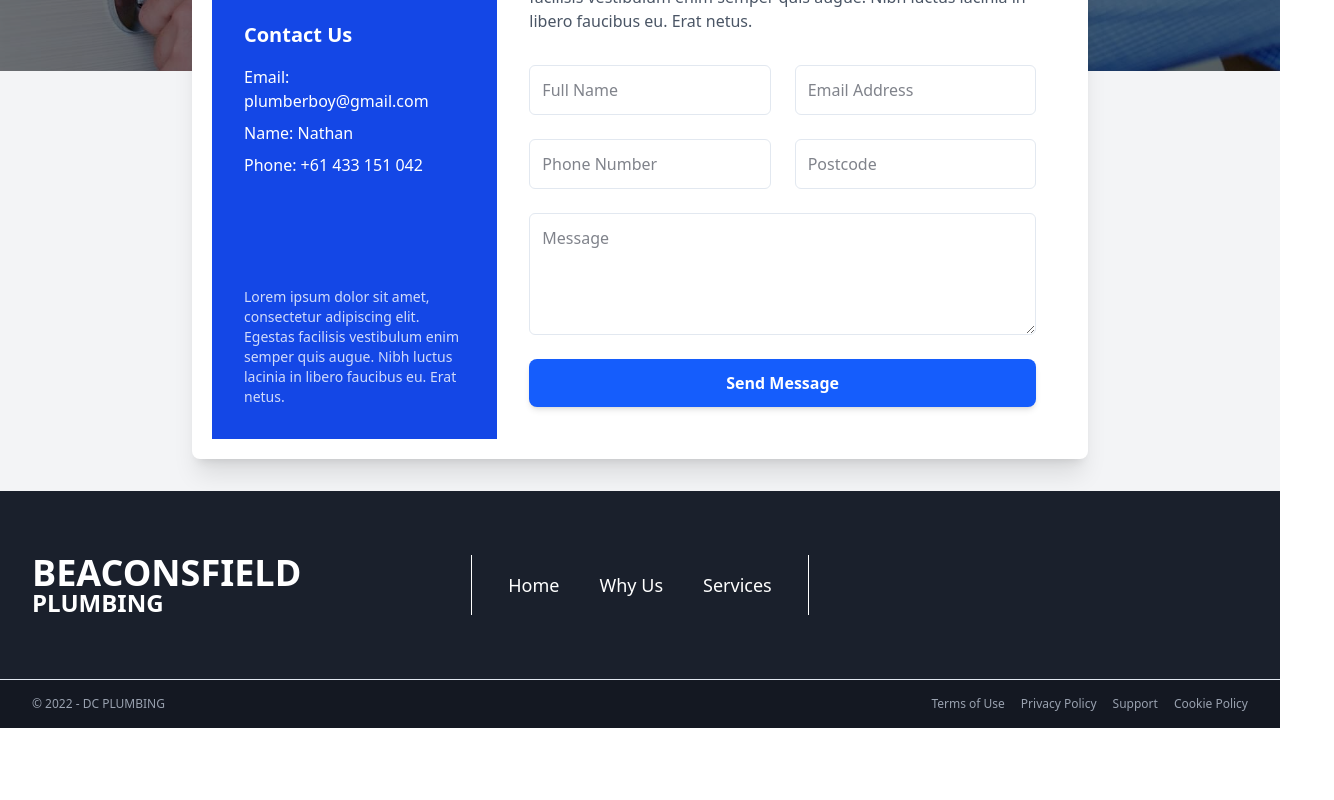
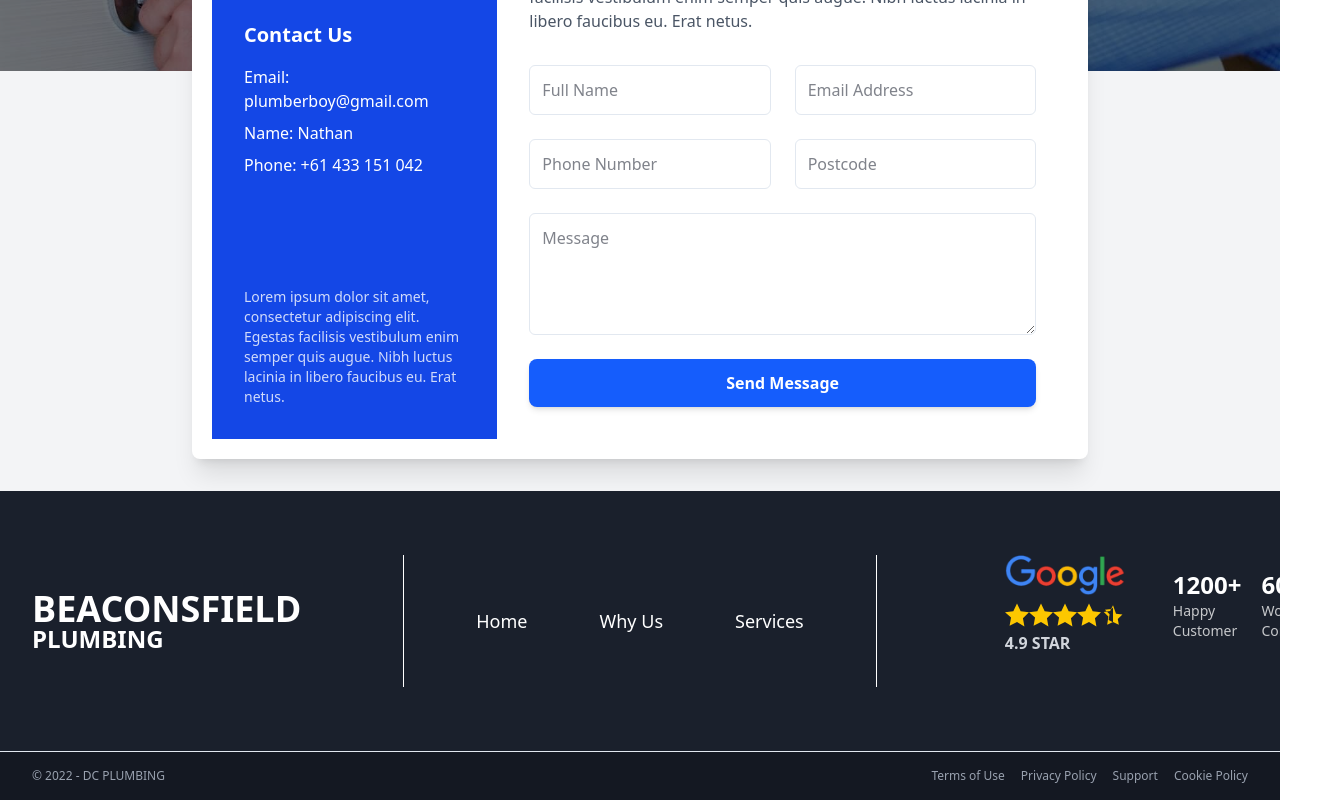
Before and after one commit to Rahul-bakawale/pro-plumb, a Next.js app: page /about in a window 1280 px wide. Shown: the part 1563-2363 px from the top of the page, 1334 px wide, since content can reach past the window. Before the commit the page ends 2291 px from the top, so only its background shows below. Built offline with nearby package versions, Linux system fonts and the light colour scheme.

Commit message:
Fix ui changes

```diff
--- a/src/components/Footer.tsx
+++ b/src/components/Footer.tsx
@@ -1,14 +1,14 @@
 'use-client'
 import React from 'react';
 
-const Footer = ({ handleClick}: any) => {
+const Footer = ({ handleClick }: any) => {
   return (
     <footer className="bg-[#1A202C] text-white"> {/* Darker background color for the main footer section */}
       {/* Top section of the footer */}
       <div className="w-full mx-auto px-4 sm:px-6 lg:px-8 py-8 md:py-16 border-b border-gray-200">
-        <div className="grid grid-cols-1 md:grid-cols-3 lg:grid-cols-3 gap-y-8 md:gap-y-0 items-center text-center md:text-left">
+        <div className="grid grid-cols-1 md:grid-cols-5 gap-y-2 md:gap-y-0 items-center text-center md:text-left">
           {/* Logo Text - Styled to look like the image logo */}
-          <div className="flex flex-col items-center md:items-start">
+          <div className="flex flex-col items-center md:items-start md:col-span-1">
             <span className="text-4xl font-extrabold text-white leading-none">BEACONSFIELD</span>
             <span className="text-2xl font-bold text-white relative leading-none">
               PLUMBING
@@ -16,20 +16,47 @@ const Footer = ({ handleClick}: any) => {
           </div>
 
           {/* Navigation Links - Centered on desktop */}
-          <div className="flex flex-col md:flex-row md:justify-center items-center h-full space-y-4 md:space-y-0 md:space-x-8 text-lg">
-            <div className="hidden md:block h-full w-[1px] bg-white bg-opacity-20 mx-4"></div>
-            <button onClick={() => handleClick('home')} className="hover:text-gray-300 transition duration-300"  style={{ marginLeft: "20px", marginRight: "20px" }}
-            >
-              Home
-            </button>
+     <div className="flex flex-col md:flex-row md:justify-center items-center h-full space-y-4 md:space-y-0 md:space-x-18 text-lg md:col-span-3">
+    <div className="hidden md:block h-full w-[1px] bg-white bg-opacity-20"></div>
+    <button onClick={() => handleClick('home')} className="hover:text-gray-300 transition duration-300">
+        Home
+    </button>
+    <button onClick={() => handleClick('whyus')} className="hover:text-gray-300 transition duration-300">
+        Why Us
+    </button>
+    <button onClick={() => handleClick('service')} className="hover:text-gray-300 transition duration-300">
+        Services
+    </button>
+    <div className="hidden md:block h-full w-[1px] bg-white bg-opacity-20"></div>
+</div>
 
-            <button onClick={() => handleClick('whyus')} className="hover:text-gray-300 transition duration-300"  style={{ marginLeft: "20px", marginRight: "20px" }}>
-              Why Us
-            </button>
-            <button onClick={() => handleClick('service')} className="hover:text-gray-300 transition duration-300"  style={{ marginLeft: "20px", marginRight: "20px" }}>
-              Services
-            </button>
-            <div className="hidden md:block h-full w-[1px] bg-white bg-opacity-20 mx-4"></div>
+          <div className="flex flex-col md:flex-row items-start md:items-center gap-8 md:gap-12 mb-8 md:col-span-1">
+            <div className="flex flex-col items-start">
+              <img src="/google.png" alt="Google Logo" className="h-8 md:h-10 mb-1 md:mb-2" />
+              <div className="flex items-center">
+                {[...Array(4)].map((_, i) => (
+                  <svg key={i} className="h-5 w-5 md:h-6 md:w-6 fill-yellow-400 text-yellow-400" viewBox="0 0 24 24" fill="currentColor">
+                    <path d="M12 .587l3.668 7.568 8.332 1.151-6.064 5.828 1.48 8.279L12 18.896l-7.416 3.816 1.48-8.279L.001 9.306l8.332-1.151L12 .587z" />
+                  </svg>
+                ))}
+                <svg className="h-5 w-5 md:h-6 md:w-6 fill-yellow-400 text-yellow-400" viewBox="0 0 24 24" fill="currentColor">
+                  <path d="M12 2.25l-2.83 5.81-6.42.88 4.65 4.5L6.18 21.75 12 18.896l5.82 2.854-1.02-5.69 4.65-4.5-6.42-.88L12 2.25zm0 2.25v14.646l-4.41-2.16 1.02-5.69-4.65-4.5 6.42-.88L12 4.5z" />
+                </svg>
+              </div>
+              <span className="text-sm md:text-base font-semibold text-gray-300 mt-1">4.9 STAR</span>
+            </div>
+
+            {/* Happy Customer & Work Completed */}
+            <div className="flex gap-4 md:gap-5">
+              <div className="flex flex-col items-start">
+                <span className="text-xl md:text-2xl font-bold">1200+</span>
+                <span className="text-sm opacity-75">Happy Customer</span>
+              </div>
+              <div className="flex flex-col items-start">
+                <span className="text-xl md:text-2xl font-bold">600+</span>
+                <span className="text-sm opacity-75">Work Completed</span>
+              </div>
+            </div>
           </div>
 
           {/* This empty div is for spacing and alignment on the grid */}
@@ -49,7 +76,9 @@ const Footer = ({ handleClick}: any) => {
             <a href="#" className="hover:text-gray-300 transition duration-300">Cookie Policy</a>
           </div>
         </div>
+
       </div>
+
     </footer>
   );
 };
--- a/src/components/Header.tsx
+++ b/src/components/Header.tsx
@@ -43,11 +43,7 @@ const Header = ({ handleClick }: any) => {
         <div className="flex justify-between items-center">
           {/* Beaconsfield Plumbing Logo/Text */}
           <div className="flex items-center">
-            <img
-              src="/logo.png" // Replace with your logo path (public/logo.png for Next.js or /src/assets/logo.png if React)
-              alt="Beaconsfield Plumbing"
-              className="sm:h-[15px] sm:w-[40px] h-[32px] w-[140px] lg:h-[50px] lg:w-[250px]"
-              />
+
           </div>
 
           {/* Desktop Navigation Links */}
--- a/src/components/Hero.tsx
+++ b/src/components/Hero.tsx
@@ -21,49 +21,27 @@ const Hero = React.forwardRef((props, ref:any)  => {
         <div className="absolute inset-0 bg-black opacity-60"></div>
 
         <div className="container mx-auto px-4 relative z-10 h-full flex items-center">
-          <div className="grid md:grid-cols-2 gap-12 md:gap-20 items-center w-full">
+          <div className="grid md:grid-cols-2 gap-10 md:gap-10 items-center w-full">
             {/* Left Column: Heading, Description, Google Reviews */}
-            <div>
-              <h1 className="font-poppins font-medium text-4xl md:text-[60px] mb-2 md:mb-4 leading-tight">
+            <div className='mt-16'>
+                  <img
+              src="/logo.png" // Replace with your logo path (public/logo.png for Next.js or /src/assets/logo.png if React)
+              alt="Beaconsfield Plumbing"
+              className="sm:h-[15px] sm:w-[40px] h-[50px] w-[300px] lg:h-[250px] lg:w-[750px]"
+              />
+              <h5 className="font-poppins font-medium text-2xl md:text-[45px] mb-2 md:mb-4 leading-tight">
                 We Solve Your<br className="hidden md:inline" />
                 Plumbing Problems
-              </h1>
-              <h2 className='font-poppins font-small text-2xl md:text-[45px] mb-4 md:mb-6'>
+              </h5>
+              {/* <h2 className='font-poppins font-small text-2xl md:text-[45px] mb-4 md:mb-6'>
                 Quickly and Expertly you deserve
               </h2>
               <p className="text-sm md:text-xl mb-6 opacity-90 leading-relaxed max-w-lg">
                 Providing Reliable Plumbing Services for your home or business so that you can focus on more important tasks in your life
-              </p>
+              </p> */}
 
               {/* Google Reviews Section */}
-              <div className="flex flex-col md:flex-row items-start md:items-center gap-8 md:gap-12 mb-8">
-                <div className="flex flex-col items-start">
-                  <img src="/google.png" alt="Google Logo" className="h-8 md:h-10 mb-1 md:mb-2" />
-                  <div className="flex items-center">
-                    {[...Array(4)].map((_, i) => (
-                      <svg key={i} className="h-5 w-5 md:h-6 md:w-6 fill-yellow-400 text-yellow-400" viewBox="0 0 24 24" fill="currentColor">
-                        <path d="M12 .587l3.668 7.568 8.332 1.151-6.064 5.828 1.48 8.279L12 18.896l-7.416 3.816 1.48-8.279L.001 9.306l8.332-1.151L12 .587z"/>
-                      </svg>
-                    ))}
-                    <svg className="h-5 w-5 md:h-6 md:w-6 fill-yellow-400 text-yellow-400" viewBox="0 0 24 24" fill="currentColor">
-                      <path d="M12 2.25l-2.83 5.81-6.42.88 4.65 4.5L6.18 21.75 12 18.896l5.82 2.854-1.02-5.69 4.65-4.5-6.42-.88L12 2.25zm0 2.25v14.646l-4.41-2.16 1.02-5.69-4.65-4.5 6.42-.88L12 4.5z"/>
-                    </svg>
-                  </div>
-                  <span className="text-sm md:text-base font-semibold text-gray-300 mt-1">4.9 STAR</span>
-                </div>
 
-                {/* Happy Customer & Work Completed */}
-                <div className="flex gap-4 md:gap-5">
-                  <div className="flex flex-col items-start">
-                    <span className="text-xl md:text-2xl font-bold">1200+</span>
-                    <span className="text-sm opacity-75">Happy Customer</span>
-                  </div>
-                  <div className="flex flex-col items-start">
-                    <span className="text-xl md:text-2xl font-bold">600+</span>
-                    <span className="text-sm opacity-75">Work Completed</span>
-                  </div>
-                </div>
-              </div>
             </div>
 
             {/* Right Column: Button */}
```
